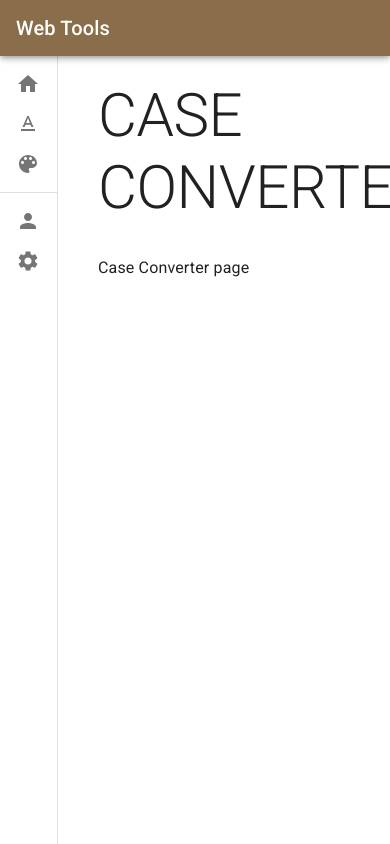
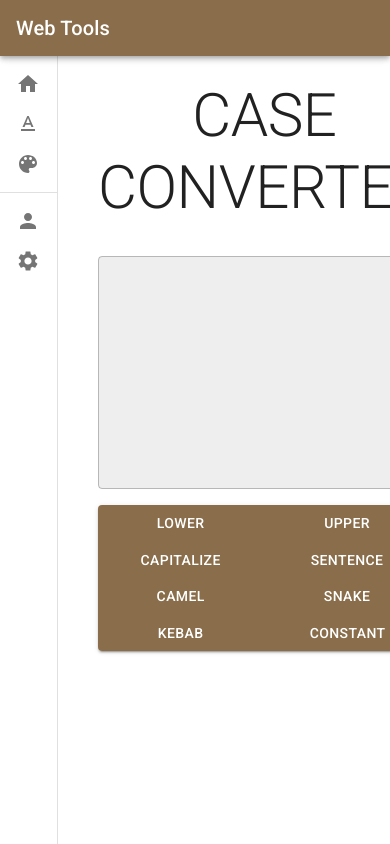
Before and after one commit to huffmanks/tools-react, a React (Create React App) app: page /case-converter in a window 390 px wide. Shown: the top 844 px of the page. Built offline with nearby package versions, Linux system fonts and the light colour scheme.

Commit message:
case converter

```diff
--- a/package.json
+++ b/package.json
@@ -1,5 +1,5 @@
 {
-  "name": "color-converter-new",
+    "name": "web-tools",
     "version": "0.1.0",
     "private": true,
     "dependencies": {
@@ -10,6 +10,7 @@
         "@testing-library/jest-dom": "^5.15.1",
         "@testing-library/react": "^11.2.7",
         "@testing-library/user-event": "^12.8.3",
+        "change-case": "^4.1.2",
         "colord": "^2.9.1",
         "react": "^17.0.2",
         "react-colorful": "^5.5.1",
--- a/src/components/pages/CaseConverter/index.js
+++ b/src/components/pages/CaseConverter/index.js
@@ -1,10 +1,31 @@
+import { useState } from 'react'
+
 import PageTitle from '../../layout/PageTitle'
 
+import CaseText from '../../utilities/CaseConverter/CaseText'
+import CaseButtons from '../../utilities/CaseConverter/CaseButtons'
+
 const CaseConverter = () => {
+    const [output, setOutput] = useState(null)
+
+    const handleUpdate = (e) => {
+        setOutput(e.target.value)
+    }
+
+    const handleCopy = () => {
+        return navigator.clipboard.writeText(output)
+    }
+
+    const handleDelete = () => {
+        setOutput('')
+    }
+
     return (
         <>
             <PageTitle>Case Converter</PageTitle>
-            <div>Case Converter page</div>
+
+            <CaseText output={output} handleUpdate={handleUpdate} handleCopy={handleCopy} handleDelete={handleDelete} />
+            <CaseButtons output={output} handleUpdate={handleUpdate} setOutput={setOutput} />
         </>
     )
 }
--- /dev/null
+++ b/src/components/utilities/CaseConverter/CaseButtons/index.css
@@ -0,0 +1,54 @@
+#btn-group {
+    display: grid;
+    grid-template-columns: repeat(auto-fit, minmax(1px, 1fr));
+}
+
+#btn-group button {
+    background-color: #8a6e4b;
+    border-color: transparent;
+}
+
+#btn-group button:hover,
+#btn-group button:focus {
+    background-color: #222;
+}
+
+@media (max-width: 900px) {
+    #btn-group {
+        grid-template-columns: repeat(4, 1fr);
+    }
+    #btn-group button:nth-child(1) {
+        border-radius: 4px 0 0 0;
+    }
+    #btn-group button:nth-child(4) {
+        border-radius: 0 4px 0 0;
+    }
+    #btn-group button:nth-child(5) {
+        border-radius: 0 0 0 4px;
+    }
+    #btn-group button:nth-child(8) {
+        border-radius: 0 0 4px 0;
+    }
+}
+
+@media (max-width: 770px) {
+    #btn-group {
+        grid-template-columns: repeat(2, 1fr);
+    }
+
+    #btn-group button:nth-child(2) {
+        border-radius: 0 4px 0 0;
+    }
+
+    #btn-group button:nth-child(4) {
+        border-radius: 0;
+    }
+
+    #btn-group button:nth-child(5) {
+        border-radius: 0;
+    }
+
+    #btn-group button:nth-child(7) {
+        border-radius: 0 0 0 4px;
+    }
+}
--- /dev/null
+++ b/src/components/utilities/CaseConverter/CaseButtons/index.js
@@ -0,0 +1,52 @@
+import { camelCase, capitalCase, constantCase, headerCase, sentenceCase, snakeCase } from 'change-case'
+import { lowerCase } from 'lower-case'
+import { upperCase } from 'upper-case'
+
+import Button from '@mui/material/Button'
+import ButtonGroup from '@mui/material/ButtonGroup'
+
+import './index.css'
+
+const CaseButtons = ({ output, handleUpdate, setOutput }) => {
+    const handleLowerCase = () => {
+        setOutput(lowerCase(output))
+    }
+
+    const handleUpperCase = () => {
+        setOutput(upperCase(output))
+    }
+    const handleCapitalCase = () => {
+        setOutput(capitalCase(output))
+    }
+    const handleSentenceCase = () => {
+        setOutput(sentenceCase(output))
+    }
+    const handleCamelCase = () => {
+        setOutput(camelCase(output))
+    }
+    const handleSnakeCase = () => {
+        setOutput(snakeCase(output))
+    }
+    const handleHeaderCase = () => {
+        let value = headerCase(output)
+        setOutput(lowerCase(value))
+    }
+    const handleConstantCase = () => {
+        setOutput(constantCase(output))
+    }
+
+    return (
+        <ButtonGroup id='btn-group' className='btn-group' variant='contained' aria-label='outlined button group'>
+            <Button onClick={handleLowerCase}>Lower</Button>
+            <Button onClick={handleUpperCase}>Upper</Button>
+            <Button onClick={handleCapitalCase}>Capitalize</Button>
+            <Button onClick={handleSentenceCase}>Sentence</Button>
+            <Button onClick={handleCamelCase}>Camel</Button>
+            <Button onClick={handleSnakeCase}>Snake</Button>
+            <Button onClick={handleHeaderCase}>Kebab</Button>
+            <Button onClick={handleConstantCase}>Constant</Button>
+        </ButtonGroup>
+    )
+}
+
+export default CaseButtons
--- /dev/null
+++ b/src/components/utilities/CaseConverter/CaseText/index.css
@@ -0,0 +1,27 @@
+.form-control > div {
+    display: grid;
+    grid-template-columns: 1fr 50px;
+    grid-template-rows: repeat(2, 1fr);
+    margin-bottom: 1rem;
+    padding: 0.5rem;
+    background-color: #eee;
+}
+
+#textarea {
+    height: calc(1.4375em * 4);
+    grid-column: 1 / 2;
+    grid-row: 1 / 3;
+    resize: none;
+}
+
+@media (max-width: 900px) {
+    #textarea {
+        height: calc(1.4375em * 6);
+    }
+}
+
+@media (max-width: 770px) {
+    #textarea {
+        height: calc(1.4375em * 8);
+    }
+}
--- /dev/null
+++ b/src/components/utilities/CaseConverter/CaseText/index.js
@@ -0,0 +1,38 @@
+import FormControl from '@mui/material/FormControl'
+import OutlinedInput from '@mui/material/OutlinedInput'
+import InputAdornment from '@mui/material/InputAdornment'
+import IconButton from '@mui/material/IconButton'
+import ContentCopyIcon from '@mui/icons-material/ContentCopy'
+import DeleteIcon from '@mui/icons-material/Delete'
+
+import './index.css'
+
+const CaseText = ({ output, handleUpdate, handleCopy, handleDelete }) => {
+    return (
+        <FormControl fullWidth className='form-control'>
+            <OutlinedInput
+                id='textarea'
+                inputComponent='textarea'
+                onChange={handleUpdate}
+                value={output}
+                endAdornment={
+                    <>
+                        <InputAdornment position='end'>
+                            <IconButton aria-label='copy value to clipboard' edge='end' onClick={handleCopy}>
+                                <ContentCopyIcon />
+                            </IconButton>
+                        </InputAdornment>
+
+                        <InputAdornment position='end'>
+                            <IconButton aria-label='delete value' edge='end' onClick={handleDelete}>
+                                <DeleteIcon />
+                            </IconButton>
+                        </InputAdornment>
+                    </>
+                }
+            />
+        </FormControl>
+    )
+}
+
+export default CaseText
--- a/src/index.css
+++ b/src/index.css
@@ -6,3 +6,9 @@
     box-sizing: border-box;
     font-family: 'Roboto', Arial, Helvetica, sans-serif;
 }
+
+@media (max-width: 900px) {
+    h1 {
+        text-align: center !important;
+    }
+}
```
Also changed, not shown: 1 other file (tests, documents, lock files or other folders). Lines whose indentation alone changed are shown as unchanged.
